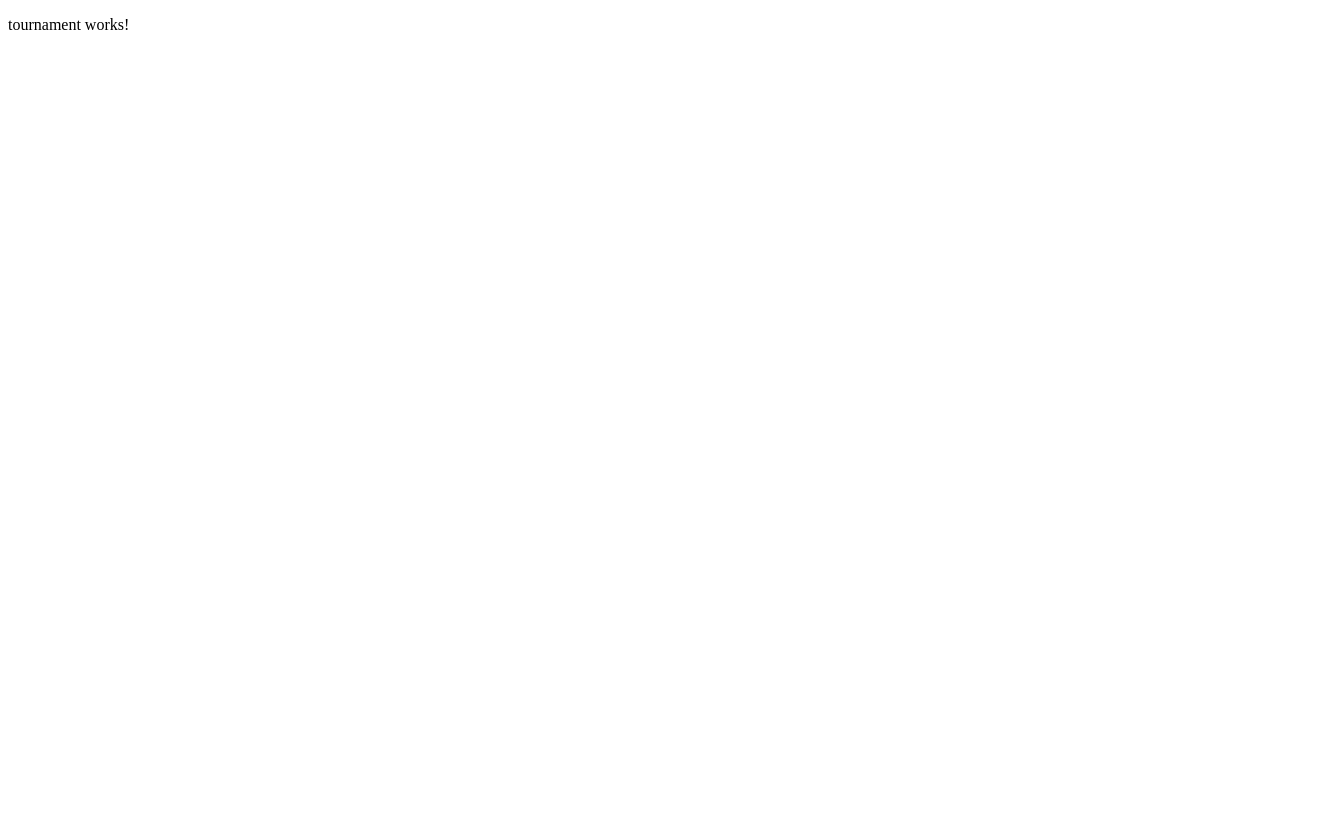
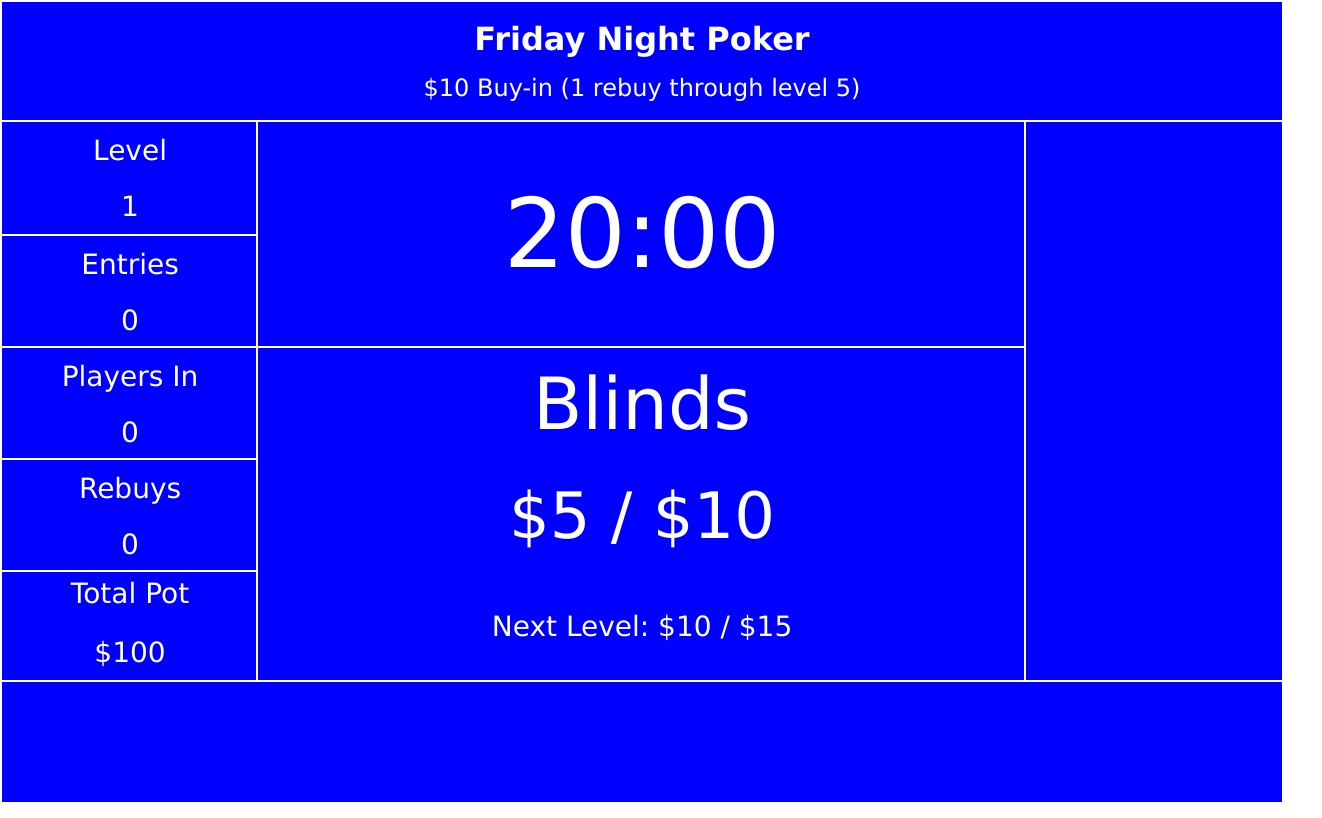
Before and after one commit to ChadMcQuillen/angular2-tournacast, an Angular app: page / in a window 1280 px wide. Shown: the whole page, 1322 px wide, since content can reach past the window. Built offline with nearby package versions, Linux system fonts and the light colour scheme.

Commit message:
Hard-code a tournament board.

```diff
--- a/src/app/tournament/tournament.component.css
+++ b/src/app/tournament/tournament.component.css
@@ -0,0 +1,295 @@
+#tournamentBoard {
+    width:100%;
+    height:100%;
+    background-color:#0000FF;
+}
+#header {
+    width:100%;
+    height:15%;
+    position:absolute;
+    border:2px solid white;
+    background-color:#0000FF;
+}
+#leftColumn {
+    height:70%;
+    width:20%;
+    top:15%;
+    position:absolute;
+    border:2px solid white;
+}
+#levelContainer {
+    height:20%;
+    width:100%;
+    position:absolute;
+    border-bottom:2px solid white;
+    background-color:#0000FF;
+}
+#entriesContainer {
+    height:20%;
+    width:100%;
+    top:20%;
+    position:absolute;
+    border-bottom:2px solid white;
+    border-top:2px solid white;
+    background-color:#0000FF;
+}
+#playersContainer {
+    height:20%;
+    width:100%;
+    top:40%;
+    position:absolute;
+    border-bottom:2px solid white;
+    border-top:2px solid white;
+    background-color:#0000FF;
+}
+#rebuysContainer {
+    height:20%;
+    width:100%;
+    top:60%;
+    position:absolute;
+    border-top:2px solid white;
+    border-bottom:2px solid white;
+    background-color:#0000FF;
+}
+#potContainer {
+    height:19%;
+    width:100%;
+    top:80%;
+    position:absolute;
+    border-top:2px solid white;
+    background-color:#0000FF;
+}
+#rightColumn {
+    height:70%;
+    width:20%;
+    top:15%;
+    left:80%;
+    position:absolute;
+    border:2px solid white;
+    background-color:#0000FF;
+    color:#FFFFFF;
+    font-family:Verdana, Geneva, sans-serif;
+    font-size:18px;
+}
+#centerArea {
+    height:70%;
+    width:60%;
+    top:15%;
+    left:20%;
+    position:absolute;
+    border:2px solid white;
+    background-color:#00FFFF;
+}
+#timeContainer {
+    height:40%;
+    width:100%;
+    position:absolute;
+    background-color:#0000FF;
+}
+#blindsContainer {
+    height:40%;
+    width:100%;
+    top:40%;
+    position:absolute;
+    border-top:2px solid white;
+    background-color:#0000FF;
+}
+#nextLevelContainer {
+    height:20%;
+    width:100%;
+    top:80%;
+    position:absolute;
+    border-bottom:2px solid white;
+    background-color:#0000FF;
+}
+#nextLevelBlinds {
+    width:100%;
+    top:50%;
+    transform:translateY(-50%);
+    position:absolute;
+    text-align:center;
+    color:#FFFFFF;
+    font-family:Verdana, Geneva, sans-serif;
+    font-size:28px;
+}
+#footer {
+    height:15%;
+    width:100%;
+    top:85%;
+    position:absolute;
+    border:2px solid white;
+    background-color:#0000FF;
+}
+#title {
+    position:absolute;
+    width:100%;
+    height:60%;
+    top:30%;
+    transform:translateY(-25%);
+    text-align:center;
+    color:#FFFFFF;
+    font-weight:bold;
+    font-family:Verdana, Geneva, sans-serif;
+    font-size:32px;
+}
+#description {
+    position:absolute;
+    width:100%;
+    height:40%;
+    top:80%;
+    transform:translateY(-50%);
+    text-align:center;
+    color:#FFFFFF;
+    font-family:Verdana, Geneva, sans-serif;
+    font-size:24px;
+}
+#levelTitle {
+    position:absolute;
+    width:100%;
+    top:25%;
+    transform:translateY(-50%);
+    text-align:center;
+    color:#FFFFFF;
+    font-family:Verdana, Geneva, sans-serif;
+    font-size:28px;
+}
+#level {
+    position:absolute;
+    width:100%;
+    top:75%;
+    transform:translateY(-50%);
+    text-align:center;
+    color:#FFFFFF;
+    font-family:Verdana, Geneva, sans-serif;
+    font-size:28px;
+}
+#entriesTitle {
+    position:absolute;
+    width:100%;
+    top:25%;
+    transform:translateY(-50%);
+    text-align:center;
+    color:#FFFFFF;
+    font-family:Verdana, Geneva, sans-serif;
+    font-size:28px;
+}
+#entries {
+    position:absolute;
+    width:100%;
+    top:75%;
+    transform:translateY(-50%);
+    text-align:center;
+    color:#FFFFFF;
+    font-family:Verdana, Geneva, sans-serif;
+    font-size:28px;
+}
+#playersTitle {
+    position:absolute;
+    width:100%;
+    top:25%;
+    transform:translateY(-50%);
+    text-align:center;
+    color:#FFFFFF;
+    font-family:Verdana, Geneva, sans-serif;
+    font-size:28px;
+}
+#players {
+    position:absolute;
+    width:100%;
+    top:75%;
+    transform:translateY(-50%);
+    text-align:center;
+    color:#FFFFFF;
+    font-family:Verdana, Geneva, sans-serif;
+    font-size:28px;
+}
+#rebuysTitle {
+    position:absolute;
+    width:100%;
+    top:25%;
+    transform:translateY(-50%);
+    text-align:center;
+    color:#FFFFFF;
+    font-family:Verdana, Geneva, sans-serif;
+    font-size:28px;
+}
+#rebuys {
+    position:absolute;
+    width:100%;
+    top:75%;
+    transform:translateY(-50%);
+    text-align:center;
+    color:#FFFFFF;
+    font-family:Verdana, Geneva, sans-serif;
+    font-size:28px;
+}
+#potTitle {
+    position:absolute;
+    width:100%;
+    top:20%;
+    transform:translateY(-50%);
+    text-align:center;
+    color:#FFFFFF;
+    font-family:Verdana, Geneva, sans-serif;
+    font-size:28px;
+}
+#pot {
+    position:absolute;
+    width:100%;
+    top:75%;
+    transform:translateY(-50%);
+    text-align:center;
+    color:#FFFFFF;
+    font-family:Verdana, Geneva, sans-serif;
+    font-size:28px;
+}
+#countdown {
+    position:absolute;
+    width:100%;
+    top:50%;
+    transform:translateY(-50%);
+    text-align:center;
+    color:#FFFFFF;
+    font-family:Verdana, Geneva, sans-serif;
+    font-size:96px;
+}
+#blindsTitle {
+    position:absolute;
+    width:100%;
+    top:25%;
+    transform:translateY(-50%);
+    text-align:center;
+    color:#FFFFFF;
+    font-family:Verdana, Geneva, sans-serif;
+    font-size:72px;
+}
+#blinds {
+    position:absolute;
+    width:100%;
+    top:75%;
+    transform:translateY(-50%);
+    text-align:center;
+    color:#FFFFFF;
+    font-family:Verdana, Geneva, sans-serif;
+    font-size:64px;
+}
+#payouts {
+    width:100%;
+    height:100%;
+    text-align:center;
+}
+.payout {
+    display:inline-block;
+    color:#FFFFFF;
+    font-family:Verdana, Geneva, sans-serif;
+    font-size:32px;
+    padding-left:20px;
+    padding-right:20px;
+    white-space:nowrap;
+}
+#blindSchedule {
+    width:80%;
+    height:100%;
+    margin-left:5%;
+    margin-right:15%;
+}
--- a/src/app/tournament/tournament.component.html
+++ b/src/app/tournament/tournament.component.html
@@ -1,3 +1,48 @@
-<p>
-  tournament works!
-</p>
+<div id="tournamentBoard">
+  <div id="header">
+    <div id="title">Friday Night Poker</div>
+    <div id="description">$10 Buy-in (1 rebuy through level 5)</div>
+  </div>
+  <div id="leftColumn">
+    <div id="levelContainer">
+      <div id="levelTitle">Level</div>
+        <div id="level">1</div>
+    </div>
+    <div id="entriesContainer">
+      <div id="entriesTitle">Entries</div>
+      <div id="entries">0</div>
+    </div>
+    <div id="playersContainer">
+      <div id="playersTitle">Players In</div>
+      <div id="players">0</div>
+    </div>
+    <div id="rebuysContainer">
+      <div id="rebuysTitle">Rebuys</div>
+      <div id="rebuys">0</div>
+    </div>
+    <div id="potContainer">
+      <div id="potTitle">Total Pot</div>
+      <div id="pot">$100</div>
+    </div>
+  </div>
+  <div id="centerArea">
+    <div id="timeContainer">
+      <div id="countdown">20:00</div>
+    </div>
+    <div id="blindsContainer">
+      <div id="blindsTitle">Blinds</div>
+        <div id="blinds">$5 / $10</div>
+      </div>
+      <div id="nextLevelContainer">
+        <div id="nextLevelBlinds">Next Level: $10 / $15</div>
+      </div>
+  </div>
+  <div id="rightColumn">
+    <table id="blindSchedule">
+    </table>
+  </div>
+  <div id="footer">
+    <ul id="payouts">
+    </ul>
+  </div>
+</div>
--- a/src/styles.css
+++ b/src/styles.css
@@ -1 +1,6 @@
-/* You can add global styles to this file, and also import other style files */
+html, body {
+    overflow:hidden;
+    width:100%;
+    height:100%;
+    margin:0;
+}
```
